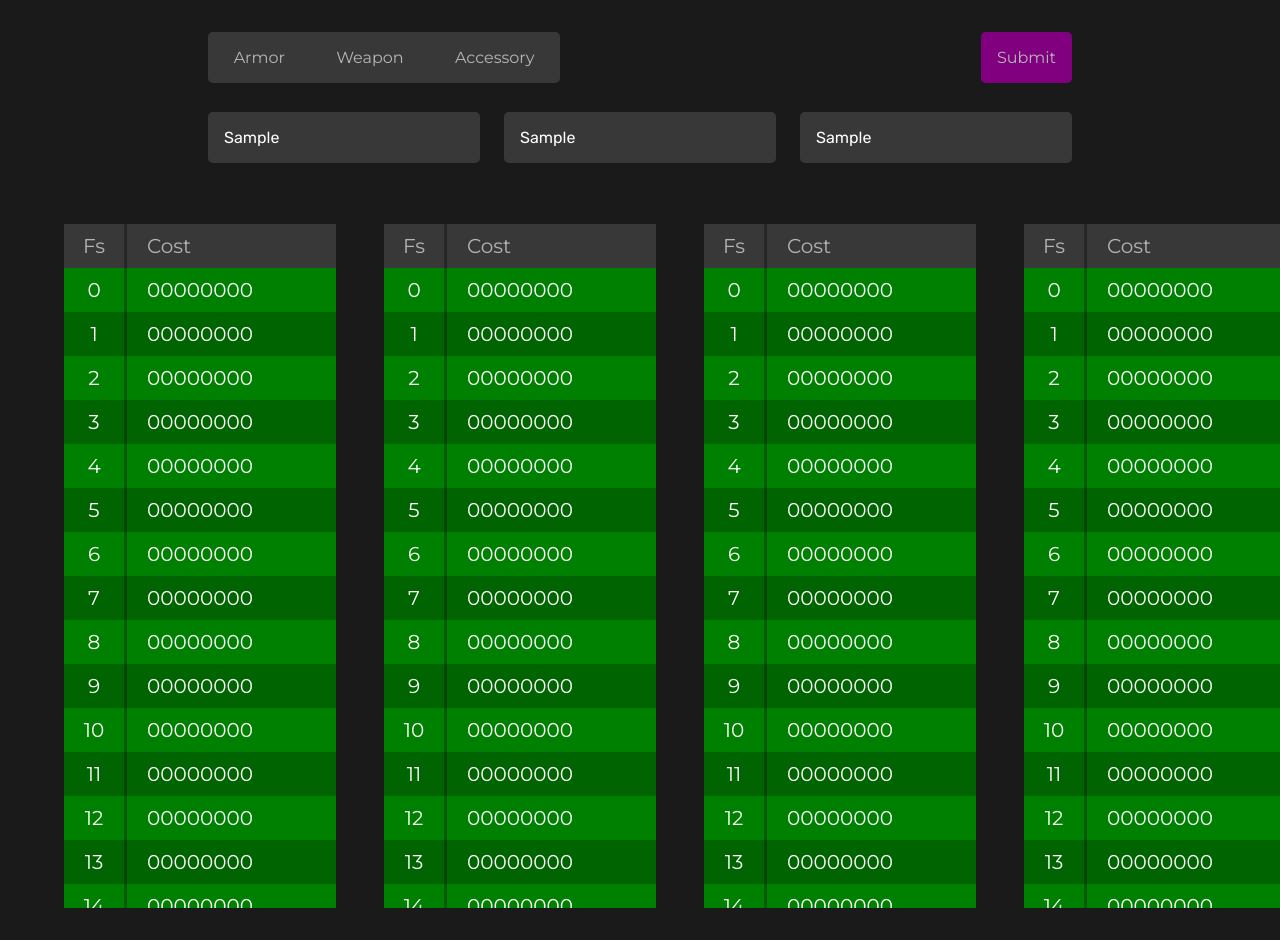
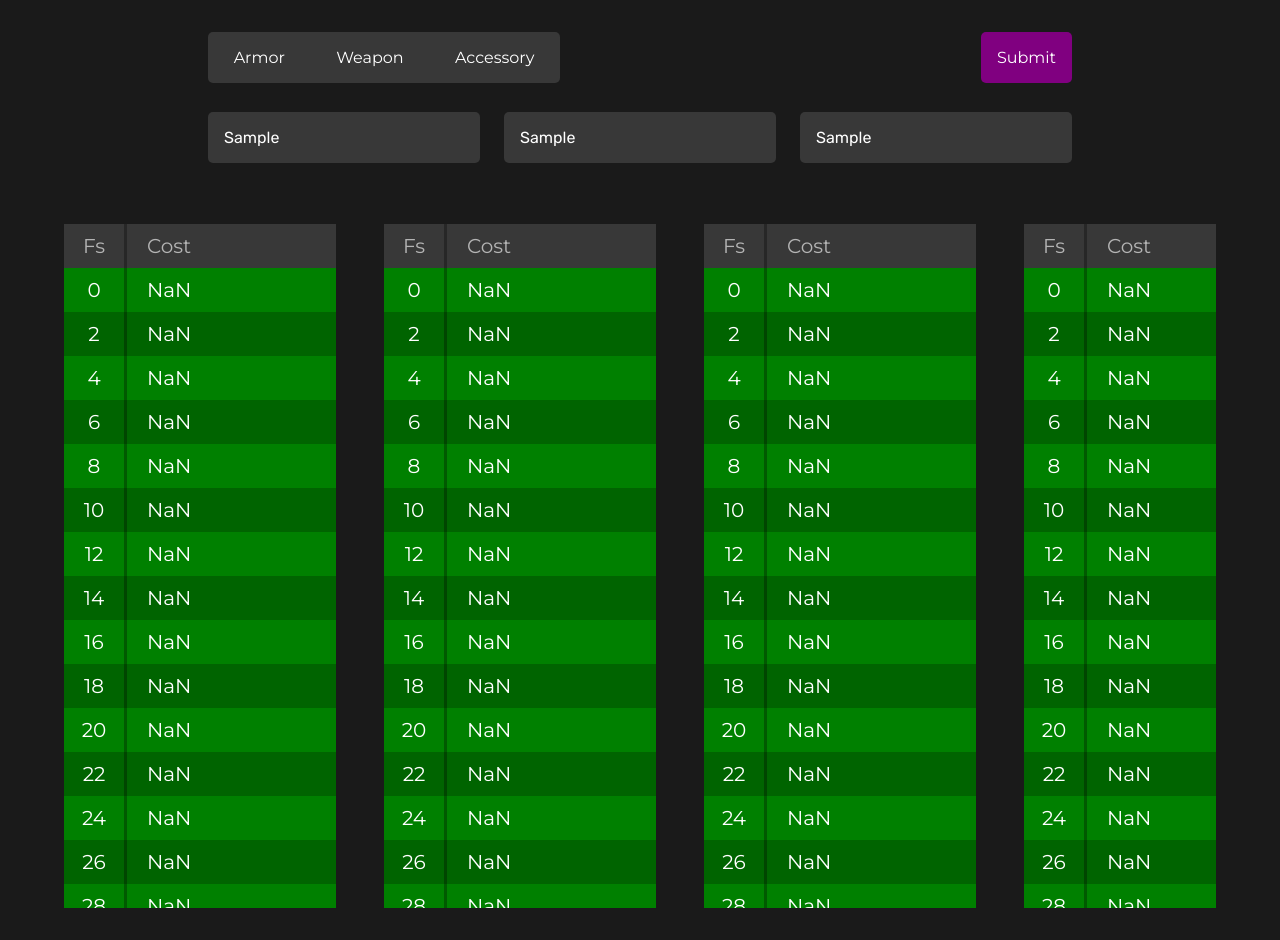
Before and after one commit to KerimD/bdo-app, a React (Create React App) app in the folder bdo-app-ts/: page / in a window 1280 px wide. Both pictures are taken after typing "Sample", "Sample", "Sample" into the empty fields and a click on the button "Submit". After the commit the page ends 908 px from the top, so only its background shows below. Built offline with nearby package versions, Linux system fonts and the light colour scheme; no server answers.

Commit message:
got more fetch requests done realized how I want to recieve data from the backend in my frontend

```diff
--- a/bdo-app-ts/src/App.tsx
+++ b/bdo-app-ts/src/App.tsx
@@ -1,4 +1,4 @@
-import React, { useState } from 'react';
+import React, { FC, useState } from 'react';
 import MainInputs from './MainInputs';
 import Tables from './Tables';
 
@@ -9,7 +9,7 @@ interface Inputs {
     postC: string;
 }
 
-const App: React.FC<{}> = (): JSX.Element => {
+const App: FC<{}> = (): JSX.Element => {
     const [inputs, setInputs] = useState<Inputs>({
         type: '',
         baseC: '',
--- a/bdo-app-ts/src/MainInputs.tsx
+++ b/bdo-app-ts/src/MainInputs.tsx
@@ -1,4 +1,4 @@
-import React, { useState } from 'react';
+import React, { FC, useState } from 'react';
 
 interface IProps {
     handleInputs: (inputs: Inputs) => void;
@@ -11,7 +11,7 @@ interface Inputs {
     postC: string;
 }
 
-const MainInputs: React.FC<IProps> = (props: IProps): JSX.Element => {
+const MainInputs: FC<IProps> = (props: IProps): JSX.Element => {
     const [inputs, setInputs] = useState<Inputs>({
         type: 'accessory',
         baseC: '9000000',
@@ -103,22 +103,6 @@ const MainInputs: React.FC<IProps> = (props: IProps): JSX.Element => {
     );
 };
 
-const validInputs = (): boolean => {
-    return true;
-    let inputs: HTMLCollectionOf<Element> = document.getElementsByClassName(
-        'main-input'
-    );
-
-    for (let input of inputs as any) {
-        if (input.value == '') {
-            console.log('User left blank input(s)');
-            return false;
-        }
-    }
-
-    return true;
-};
-
 const moveInputs = (): void => {
     // select type
     document
--- a/bdo-app-ts/src/Table.tsx
+++ b/bdo-app-ts/src/Table.tsx
@@ -1,4 +1,4 @@
-import React, { useState, useEffect } from 'react';
+import React, { SFC } from 'react';
 
 interface IProps {
     inputs: Inputs;
@@ -13,7 +13,7 @@ interface Inputs {
     postC: string;
 }
 
-const Table: React.FC<IProps> = (props: IProps): JSX.Element => {
+const Table: SFC<IProps> = (props: IProps): JSX.Element => {
     return (
         <div className="fs-table">
             <div className="fs-table-title">
@@ -21,16 +21,20 @@ const Table: React.FC<IProps> = (props: IProps): JSX.Element => {
                 <div className="cost-col-title cost-col">Cost</div>
             </div>
 
-            <div className="values-fs-table">{calculateCosts(props)}</div>
+            <div className="values-fs-table">{ calculateCosts(props) }</div>
         </div>
     );
 };
+
+const fetchSuccessChance = (type: string, fs: number, lvl: string): number => {
+    return 0;
+}
 
 const calculateCost = (fs: number, props: IProps): string => {
     const { inputs, currLvl, costFs } = props;
 
     // get success from fs, currLvl, and itemType
-    let success: number = 0;
+    let success: number = fetchSuccessChance(inputs.type, fs, currLvl);
 
     // get cost of failstack from fs
     let costCurrFs: number = costFs[fs];
@@ -59,24 +63,24 @@ const calculateCosts = (props: IProps): JSX.Element[] => {
     let costs: JSX.Element[] = new Array(242);
     let everyOther: boolean = true;
 
-    for (let fs = 0; fs < 242; fs++) {
+    for (let fs = 0; fs < 141; fs++) {
         if (everyOther) {
             costs[fs] = (
-                <div key={fs / 2} className="fs-col">
-                    {fs / 2}
+                <div key={fs} className="fs-col">
+                    {fs}
                 </div>
             );
             fs++;
             costs[fs] = (
                 <div key={'cost' + String(fs)} className="cost-col">
-                    00000000
+                    { calculateCost(fs, props) }
                 </div>
             );
             everyOther = false;
         } else {
             costs[fs] = (
-                <div key={fs / 2} className="fs-col darker-green">
-                    {fs / 2}
+                <div key={fs} className="fs-col darker-green">
+                    {fs}
                 </div>
             );
             fs++;
@@ -85,7 +89,7 @@ const calculateCosts = (props: IProps): JSX.Element[] => {
                     key={'cost' + String(fs)}
                     className="cost-col darker-green"
                 >
-                    00000000
+                    { calculateCost(fs, props) }
                 </div>
             );
             everyOther = true;
--- a/bdo-app-ts/src/Tables.tsx
+++ b/bdo-app-ts/src/Tables.tsx
@@ -1,7 +1,7 @@
-import React, { useState, useEffect } from 'react';
+import React, { FC, useState, useEffect } from 'react';
 import Table from './Table';
-import { async } from 'q';
-import { promises } from 'dns';
+
+const API_URI: string = "http://localhost:8000";
 
 interface IProps {
     inputs: Inputs;
@@ -14,12 +14,11 @@ interface Inputs {
     postC: string;
 }
 
-const Tables: React.FC<IProps> = (props: IProps): JSX.Element => {
+const Tables: FC<IProps> = ({ inputs }): JSX.Element => {
     const [costFs, setCostFs] = useState<number[]>([]);
-    console.log('test async');
 
     const fetchFs = async () => {
-        let res = await fetch('http://localhost:8000/fs');
+        let res = await fetch(`${API_URI}/fs`);
         let data = await res.json();
         setCostFs(data);
     }
@@ -27,36 +26,27 @@ const Tables: React.FC<IProps> = (props: IProps): JSX.Element => {
     useEffect(() => {fetchFs()}, []);
 
     return (
-        <section className="main-section">
-            <div className="tables">
-                <div></div>
-                {arrTables(props.inputs, costFs)}
-                <div></div>
-            </div>
-        </section>
+        <div className="tables">
+            { arrTables(inputs, costFs) }
+        </div>
     );
 };
 
 export default Tables;
 
 const arrTables = (inputs: Inputs, costFs: number[]): JSX.Element[] => {
-    let arr: JSX.Element[] = [];
     let accy: string[] = ['PRI', 'DUO', 'TRI', 'TET', 'PEN'];
 
     // type accy
     if (inputs.type === 'accessory' || true) {
-        for (let type of accy) {
-            arr = [
-                ...arr,
-                <Table
+        return accy.map((type: string): JSX.Element => <Table
                     key={type}
                     inputs={inputs}
                     currLvl={type}
                     costFs={costFs}
                 />
-            ];
-        }
+        );
     }
+};
 
-    return arr;
-};
+// create a button component that takes left or right as props and controls the whatever idk what's going on tbh
--- a/bdo-app-ts/src/index.css
+++ b/bdo-app-ts/src/index.css
@@ -52,7 +52,6 @@
 
 .main-inputs .select-type label {
   background-color: var(--input-color);
-  color: #b6b6b6;
   padding: 1em 0;
 }
 
@@ -123,7 +122,6 @@
 .main-inputs .submit-button {
   border: none;
   background-color: var(--highlight-color);
-  color: #b6b6b6;
   padding: 1em;
   border-radius: 5px;
   position: absolute;
@@ -138,30 +136,27 @@
   background-color: #c200c2;
 }
 
-.main-section {
+.tables {
+  display: none;
   position: absolute;
   left: 50%;
   -webkit-transform: translatex(-50%);
           transform: translatex(-50%);
+  top: 14em;
+  margin-bottom: 2em;
+  justify-items: center;
+  -ms-grid-columns: (auto)[var];
+      grid-template-columns: repeat(var(--num-tables), auto);
+  grid-gap: 3em;
+  width: 90vw;
+  overflow: auto;
 }
 
-.main-section .tables {
-  display: none;
-  -ms-grid-columns: 1em (min-content)[var] 1em;
-      grid-template-columns: 1em repeat(var(--num-tables), -webkit-min-content) 1em;
-      grid-template-columns: 1em repeat(var(--num-tables), min-content) 1em;
-  grid-gap: 3em;
-  width: 100vw;
-  overflow: auto;
-  margin-top: 14em;
-  margin-bottom: 2em;
-}
-
-.main-section .tables .fs-table {
+.tables .fs-table {
   width: 17em;
 }
 
-.main-section .tables .fs-table .fs-col {
+.tables .fs-table .fs-col {
   padding: 0.5em 0;
   -ms-flex-item-align: center;
       -ms-grid-row-align: center;
@@ -174,7 +169,7 @@
   font-size: 20px;
 }
 
-.main-section .tables .fs-table .cost-col {
+.tables .fs-table .cost-col {
   padding: 0.5em 0 0.5em 1em;
   -ms-flex-item-align: center;
       -ms-grid-row-align: center;
@@ -183,36 +178,36 @@
   font-size: 20px;
 }
 
-.main-section .tables .fs-table .darker-green {
+.tables .fs-table .darker-green {
   background-color: darkgreen;
 }
 
-.main-section .tables .fs-table .darker-red {
+.tables .fs-table .darker-red {
   background-color: darkred;
 }
 
-.main-section .tables .fs-table .recommended {
+.tables .fs-table .recommended {
   border-right: 20px solid var(--highlight-color);
 }
 
-.main-section .tables .fs-table .fs-table-title {
+.tables .fs-table .fs-table-title {
   display: -ms-grid;
   display: grid;
   -ms-grid-columns: auto 1fr;
       grid-template-columns: auto 1fr;
 }
 
-.main-section .tables .fs-table .fs-table-title .fs-col-title {
+.tables .fs-table .fs-table-title .fs-col-title {
   background: var(--input-color);
   color: #b4b4b4;
 }
 
-.main-section .tables .fs-table .fs-table-title .cost-col-title {
+.tables .fs-table .fs-table-title .cost-col-title {
   background: var(--input-color);
   color: #b4b4b4;
 }
 
-.main-section .tables .fs-table .values-fs-table {
+.tables .fs-table .values-fs-table {
   height: 80vh;
   display: -ms-grid;
   display: grid;
--- a/bdo-app-ts/src/index.scss
+++ b/bdo-app-ts/src/index.scss
@@ -53,7 +53,6 @@
 
         label {
             background-color: var(--input-color);
-            color: rgb(182, 182, 182);
             padding: 1em 0;
 
             &:first-of-type {
@@ -110,7 +109,6 @@
     .submit-button {
         border: none;
         background-color: var(--highlight-color);
-        color: rgb(182, 182, 182);
         padding: 1em;
         border-radius: 5px;
         position: absolute;
@@ -125,19 +123,18 @@
     }
 }
 
-.main-section {
+.tables {
+    display: none;
     position: absolute;
     left: 50%;
     transform: translatex(-50%);
-
-    .tables {
-        display: none;
-        grid-template-columns: 1em repeat(var(--num-tables), min-content) 1em;
+    top: 14em;
+    margin-bottom: 2em;
+    justify-items: center;
+    grid-template-columns: repeat(var(--num-tables), auto);
     grid-gap: 3em;
-        width: 100vw;
+    width: 90vw;
     overflow: auto;
-        margin-top: 14em;
-        margin-bottom: 2em;
 
     .fs-table {
         width: 17em;
@@ -192,7 +189,6 @@
             display: grid;
             grid-template-columns: auto 1fr;
             overflow: auto;
-            }
         }
     }
 }
```
Also changed, not shown: bdo-app-ts/src/Carousel.tsx (deleted, +0 -17 lines), 2 other files (tests, documents, lock files or other folders). Lines whose indentation alone changed are shown as unchanged.
